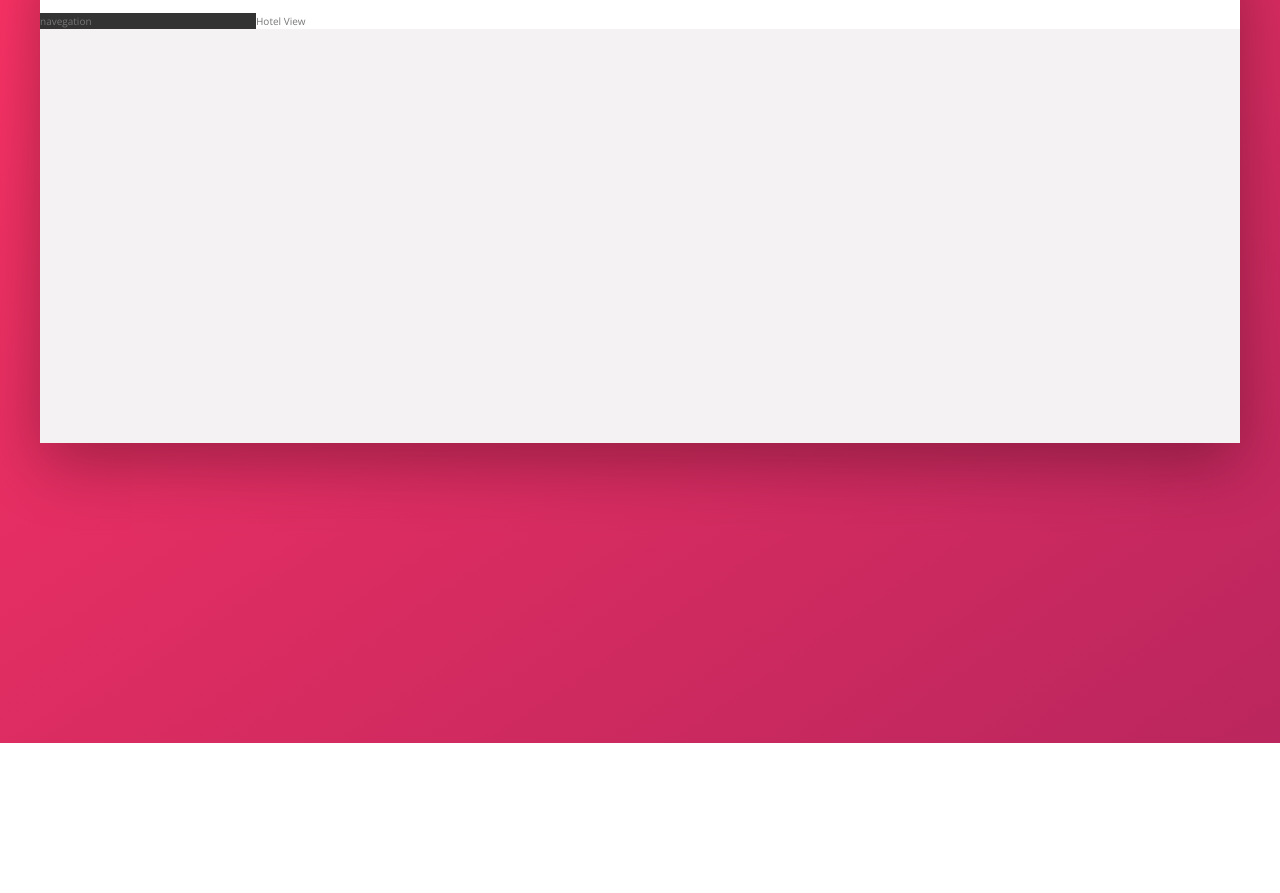
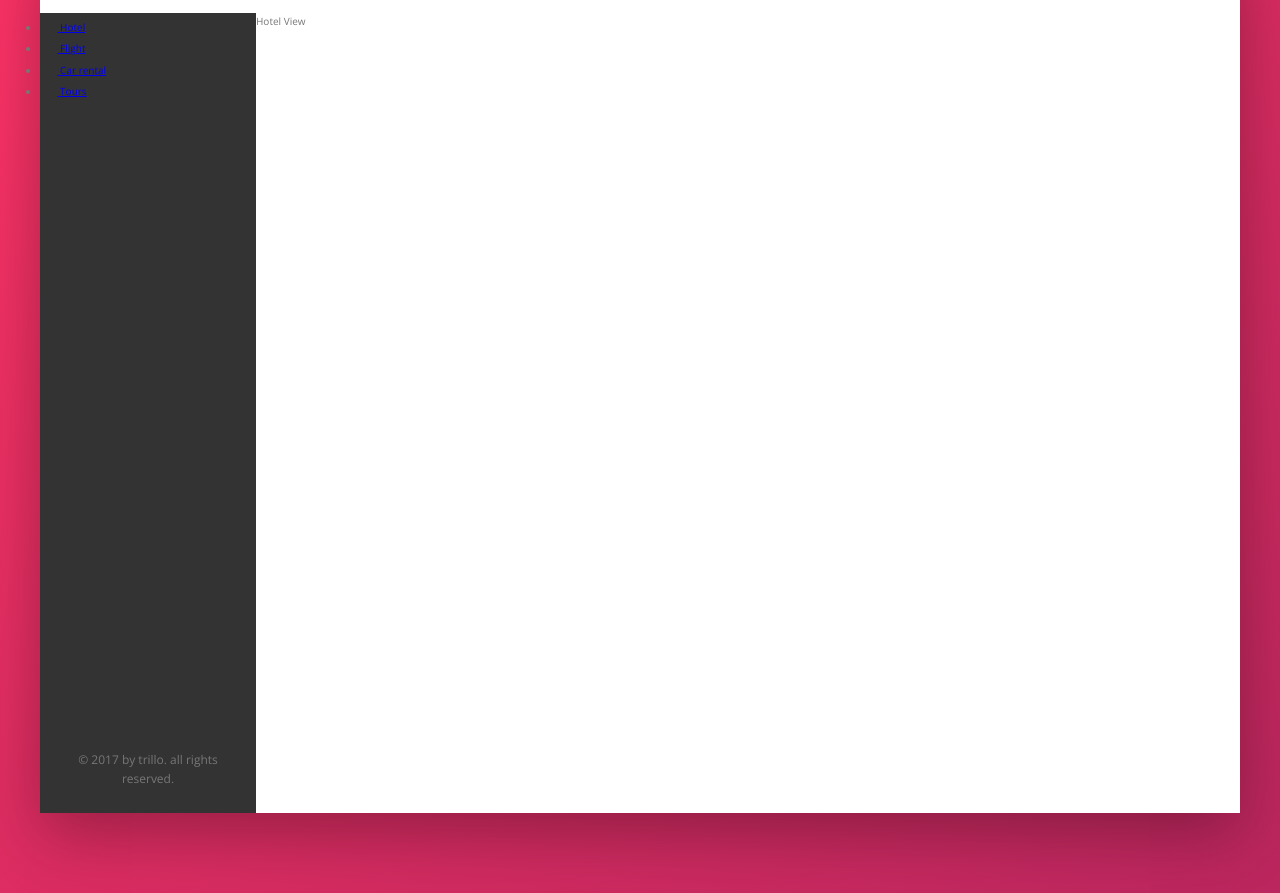
Before and after one commit to costamatthew/trillo-project, a website: page index.html in a window 1280 px wide. Shown: the part 137-1030 px from the top of the page. Before the commit the page ends 880 px from the top, so only its background shows below. Drawn offline with nearby package versions, Linux system fonts and the light colour scheme.

Commit message:
feat: Building the Navigation - Part 1

```diff
--- a/index.html
+++ b/index.html
@@ -54,7 +54,47 @@
       </header>
 
       <div class="content">
-        <nav class="sidebar">navegation</nav>
+        <nav class="sidebar">
+          <ul class="side-nav">
+            <li class="side-nav__item">
+              <a href="#" class="side-nav__link">
+                <svg class="side-nav__icon">
+                  <use href="img/sprite.svg#icon-home"></use>
+                </svg>
+                <span>Hotel</span>
+              </a>
+            </li>
+
+            <li class="side-nav__item">
+              <a href="#" class="side-nav__link">
+                <svg class="side-nav__icon">
+                  <use href="img/sprite.svg#icon-aircraft-take-off"></use>
+                </svg>
+                <span>Flight</span>
+              </a>
+            </li>
+
+            <li class="side-nav__item">
+              <a href="#" class="side-nav__link">
+                <svg class="side-nav__icon">
+                  <use href="img/sprite.svg#icon-key"></use>
+                </svg>
+                <span>Car rental</span>
+              </a>
+            </li>
+
+            <li class="side-nav__item">
+              <a href="#" class="side-nav__link">
+                <svg class="side-nav__icon">
+                  <use href="img/sprite.svg#icon-map"></use>
+                </svg>
+                <span>Tours</span>
+              </a>
+            </li>
+          </ul>
+
+          <div class="legal">&copy; 2017 by trillo. all rights reserved.</div>
+        </nav>
 
         <main class="hotel-view">Hotel View</main>
       </div>
--- a/sass/_components.scss
+++ b/sass/_components.scss
@@ -121,3 +121,27 @@
     margin-right: 1rem;
   }
 }
+
+////////////////////////
+//Side Navegation
+.side-nav {
+  &__item {
+  }
+
+  &__link {
+  }
+
+  &__icon {
+    height: 1.75rem;
+    width: 1.75rem;
+  }
+}
+
+////////////////////////
+//Legal text
+.legal {
+  font-size: 1.2rem;
+  color: car(--color-grey-light-4);
+  text-align: center;
+  padding: 2.5rem;
+}
--- a/sass/_layout.scss
+++ b/sass/_layout.scss
@@ -27,9 +27,15 @@
   background-color: var(--color-grey-dark-1);
 
   flex: 0 0 18%;
+
+  display: flex;
+  flex-direction: column;
+  justify-content: space-between;
 }
 
 .hotel-view {
   background-color: var(--color-white);
   flex: 1;
+
+  height: 80rem;
 }
```
Also changed, not shown: css/style.css.
